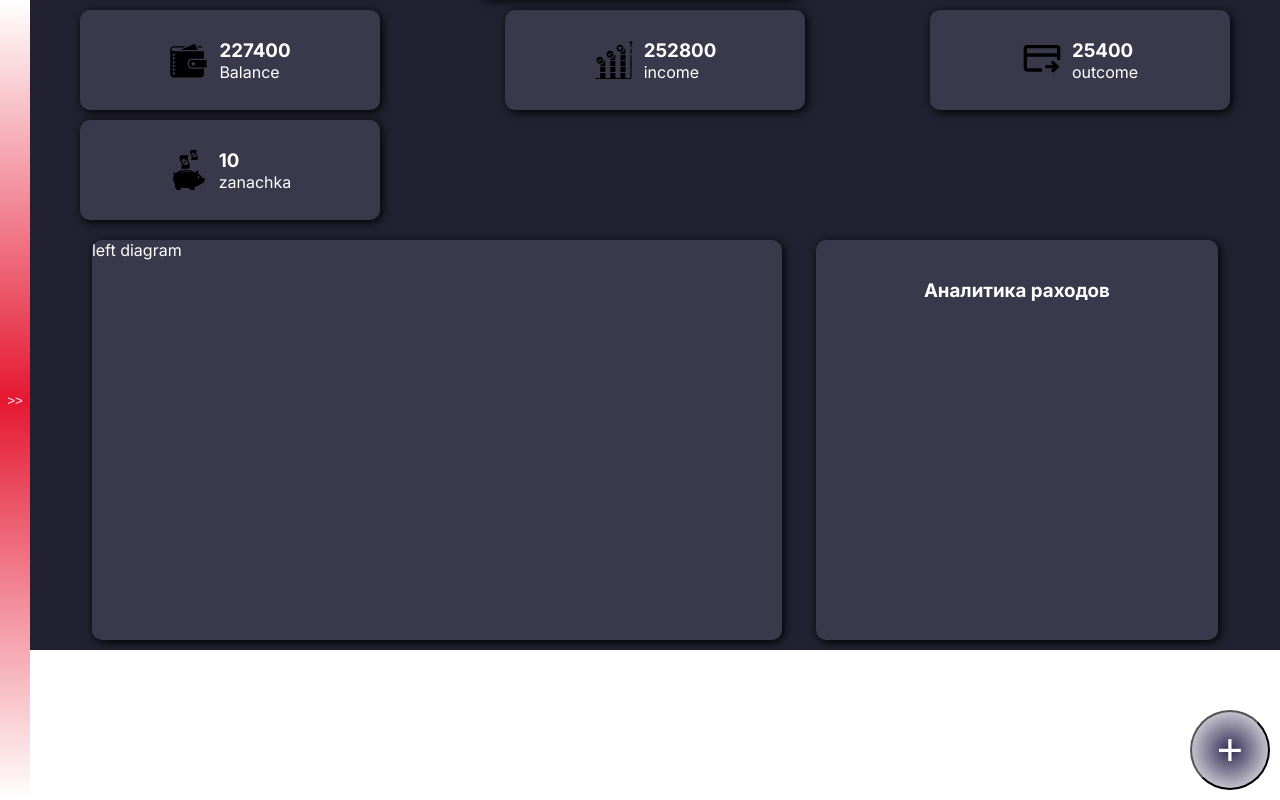
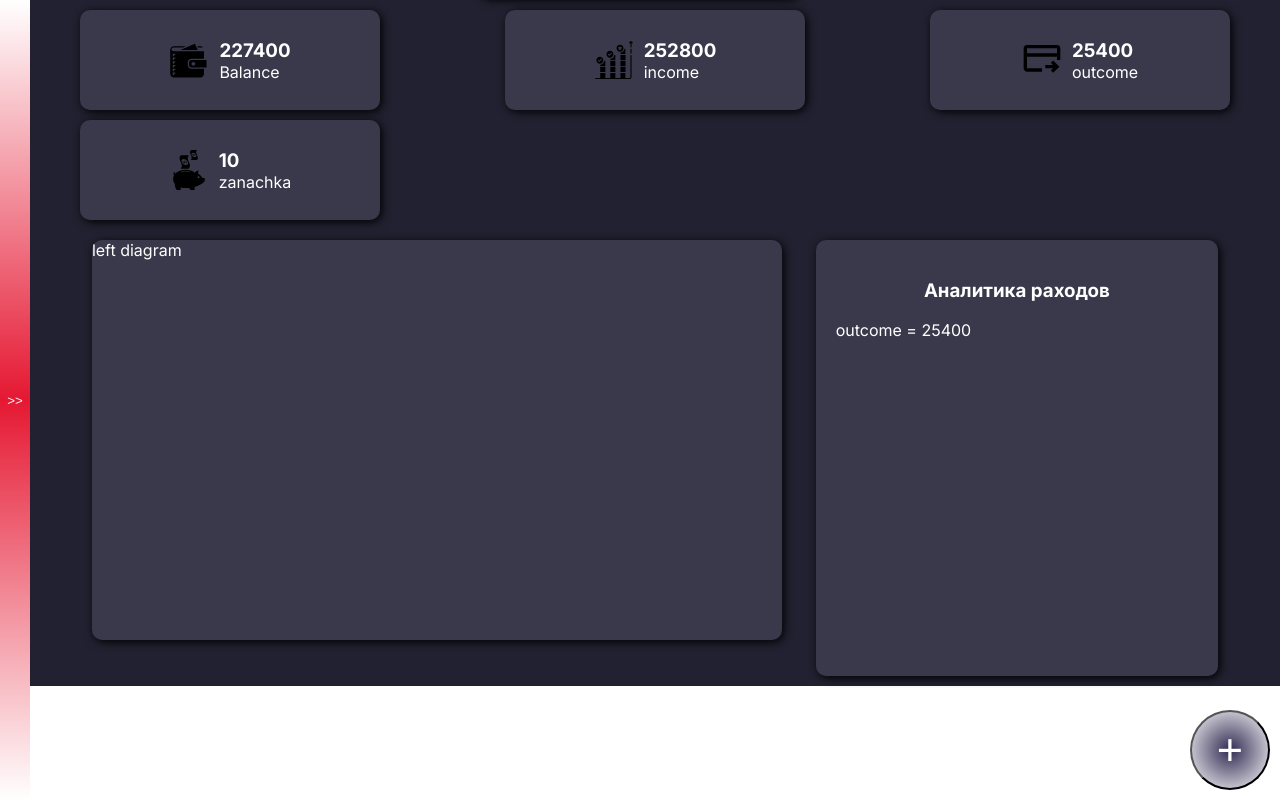
Before and after one commit to shinkar94/spend_wise, a Next.js app: page / in a window 1280 px wide. Built offline with nearby package versions, Linux system fonts and the light colour scheme.

Commit message:
fix: delete all props, added new hok for diagrams

```diff
--- a/src/components/Content/Content.tsx
+++ b/src/components/Content/Content.tsx
@@ -2,17 +2,11 @@ import React from 'react';
 import styled from "styled-components";
 import {HomePage} from "./HomePage/HomePage";
 
-type ContentType = {
-    totalIncome: number
-    totalOutcome: number
-}
-
-export const Content: React.FC<ContentType> = (props) => {
-    const {totalIncome, totalOutcome} = props
+export const Content = () => {
     return (
         <StContent>
             <Main>
-                <HomePage totalIncome={totalIncome} totalOutcome={totalOutcome}/>
+                <HomePage />
             </Main>
         </StContent>
     );
--- a/src/components/Content/HomePage/HomeContent/HomeContent.tsx
+++ b/src/components/Content/HomePage/HomeContent/HomeContent.tsx
@@ -1,14 +1,9 @@
-import React, {FC, memo} from 'react';
+import React from 'react';
 import {LeftDiagrams} from "./LeftDiograms/LeftDiagrams";
 import {RightDiagrams} from "./RightDiagrams/RightDiagrams";
 import {S} from './homeContent.style'
 
-type PropsType = {
-    totalOutcome: number
-}
-
-export const HomeContent:FC<PropsType> = memo((props) => {
-    const {totalOutcome} = props
+export const HomeContent = () => {
     return (
         <div>
             <S.TopContainer>
@@ -16,9 +11,9 @@ export const HomeContent:FC<PropsType> = memo((props) => {
                     <LeftDiagrams/>
                 </div>
                 <div className="block analitic">
-                    <RightDiagrams totalOutcome={totalOutcome}/>
+                    <RightDiagrams />
                 </div>
             </S.TopContainer>
         </div>
     );
-});
+};
--- a/src/components/Content/HomePage/HomeContent/RightDiagrams/RightDiagrams.tsx
+++ b/src/components/Content/HomePage/HomeContent/RightDiagrams/RightDiagrams.tsx
@@ -1,16 +1,14 @@
-import React, {FC} from 'react';
+import React from 'react';
 import {S} from './rightDiagrams.style'
+import {useSumTransactions} from "@/helper/sumResult";
 
-type RightType = {
-    totalOutcome: number
-}
-
-export const RightDiagrams: FC<RightType> = ({totalOutcome}) => {
-
+export const RightDiagrams = () => {
+    const outcome = useSumTransactions('outcome')
     return (
         <S.DiagramsWrapper>
             <div>
                 <h3>Аналитика раходов</h3>
+                <p>outcome = {outcome}</p>
             </div>
             <S.Diagram>
 
--- a/src/components/Content/HomePage/HomePage.tsx
+++ b/src/components/Content/HomePage/HomePage.tsx
@@ -5,17 +5,12 @@ import {HelperState} from "@/selectors/Selectors";
 import {HomeContent} from "@/components/Content/HomePage/HomeContent/HomeContent";
 import {S} from './homePage.style'
 
-type HomePageType = {
-    totalOutcome: number
-    totalIncome: number
-}
-
-export const HomePage: React.FC<HomePageType> = ({totalOutcome,totalIncome}) => {
+export const HomePage = () => {
     const helper = useAppSelector(HelperState)
     return (
         <S.HomePageWrapper>
-            <TopCard totalOutcome={totalOutcome} totalIncome={totalIncome}/>
-            <HomeContent totalOutcome={totalOutcome} />
+            <TopCard />
+            <HomeContent />
             {(helper.statusAddBtn || helper.statusBarBtn) && <div className="shadowBlock"></div> }
         </S.HomePageWrapper>
     );
--- a/src/components/TopCard/TopCard.tsx
+++ b/src/components/TopCard/TopCard.tsx
@@ -1,18 +1,16 @@
-import React, {FC} from 'react';
+import React from 'react';
 import {JobApplication} from "../Content/JobApplication/JobApplication";
 import walletIcon from "../../img/wallet.svg";
 import incomeIcon from "../../img/income.svg";
 import outcomeIcon from "../../img/outcome.svg";
 import pigIcon from "../../img/pig.svg";
 import styled from "styled-components";
+import {useSumTransactions} from "@/helper/sumResult";
 
 
-type PropsType = {
-    totalIncome: number
-    totalOutcome: number
-}
-export const TopCard: FC<PropsType> = (props) => {
-    const {totalIncome, totalOutcome} = props
+export const TopCard = () => {
+    const totalIncome = useSumTransactions('income')
+    const totalOutcome = useSumTransactions('outcome')
 
     return (
         <TopAnalyticsCard>
--- a/src/components/wrapper/wrapper.tsx
+++ b/src/components/wrapper/wrapper.tsx
@@ -4,7 +4,7 @@ import {createGlobalStyle, css} from "styled-components";
 import {Side_bar} from "@/components/side_bar/side_bar";
 import {Content} from "@/components/Content/Content";
 import {HelperType} from "@/reducer/helperReducer";
-import {AllState, HelperState} from "@/selectors/Selectors";
+import {HelperState} from "@/selectors/Selectors";
 import {AddOperationForm} from "@/components/AddOperationForm/AddOperationForm";
 import {useAppSelector} from "@/hok/hoks";
 import {S} from './wrapperStyle'
@@ -19,14 +19,7 @@ const GlobalStyle = createGlobalStyle<{ helper: HelperType }>`
 `
 export const Wrapper = () =>{
     const helper = useAppSelector(HelperState);
-    const state = useAppSelector(AllState)
-    const sum = (type: string) => {
-        return state.filter(item =>
-            item.type === type).reduce((acc, el) =>
-            acc + el.value, 0)
-    }
-    const totalIncome = sum('income')
-    const totalOutcome = sum('outcome')
+
     return (
         <>
             <GlobalStyle helper={helper}/>
@@ -34,7 +27,7 @@ export const Wrapper = () =>{
                 <Side_bar />
                 <S.ContentWrapper>
                     <AddOperationForm />
-                    <Content totalIncome={totalIncome} totalOutcome={totalOutcome}/>
+                    <Content />
                 </S.ContentWrapper>
             </S.Wrapper>
         </>
--- /dev/null
+++ b/src/helper/sumResult.tsx
@@ -0,0 +1,8 @@
+import {useAppSelector} from "@/hok/hoks";
+import {AllState} from "@/selectors/Selectors";
+export const useSumTransactions = (type: string) => {
+    const state = useAppSelector(AllState)
+    return state.filter(item =>
+        item.type === type).reduce((acc, el) =>
+        acc + el.value, 0)
+}
```
